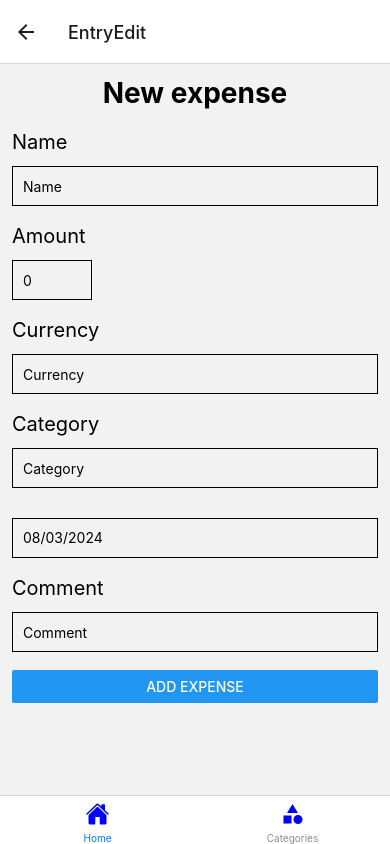
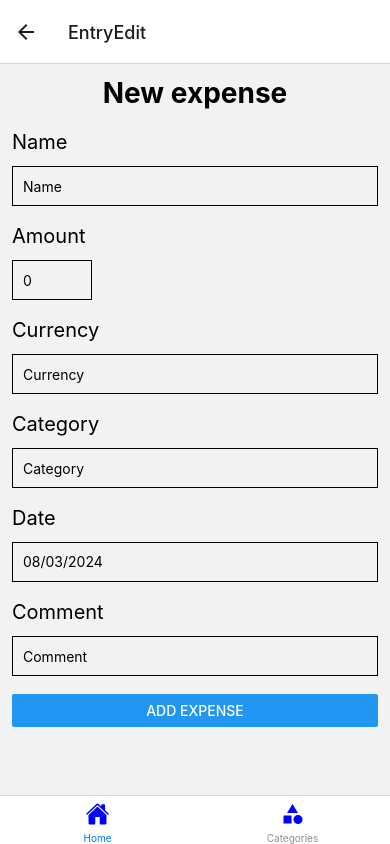
Before and after one commit to ReiSikk/finance-manager_frontend, a React Native app: screen /EntryEdit in a window 390 px wide. Built offline with nearby package versions, Linux system fonts and the light colour scheme; no server answers.

Commit message:
amount fixed

```diff
--- a/screens/EntryEditScreen.tsx
+++ b/screens/EntryEditScreen.tsx
@@ -86,7 +86,7 @@ const EntryEditScreen = ({route, navigation}: Props) => {
     <TextInput
       style={[styles.input, styles.amount]}
       value={entryData.amount.toString()}
-      onChangeText={text => setEntryData({...entryData, amount: parseFloat(text)})}
+      onChangeText={text => setEntryData({...entryData, amount: parseFloat(text) || 0})}
       placeholder="Amount"
       keyboardType="numeric"
     />
@@ -106,6 +106,7 @@ const EntryEditScreen = ({route, navigation}: Props) => {
       value={entryData.category.name}
       placeholder="Category"
     />
+    <Text style={styles.label}>Date</Text>
      <Pressable
      style={styles.input}
         onPress={() => setModalVisible(true)}>
```
